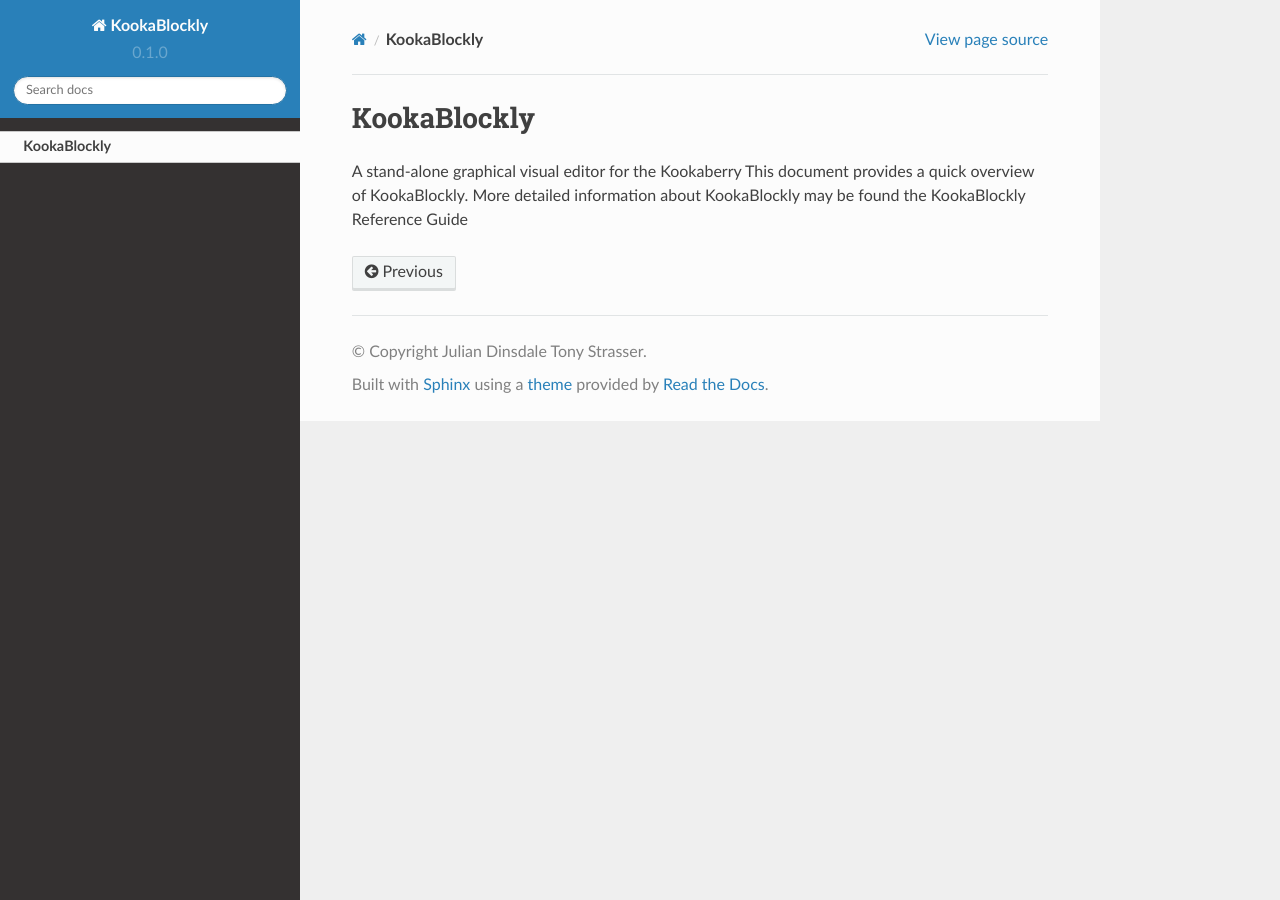
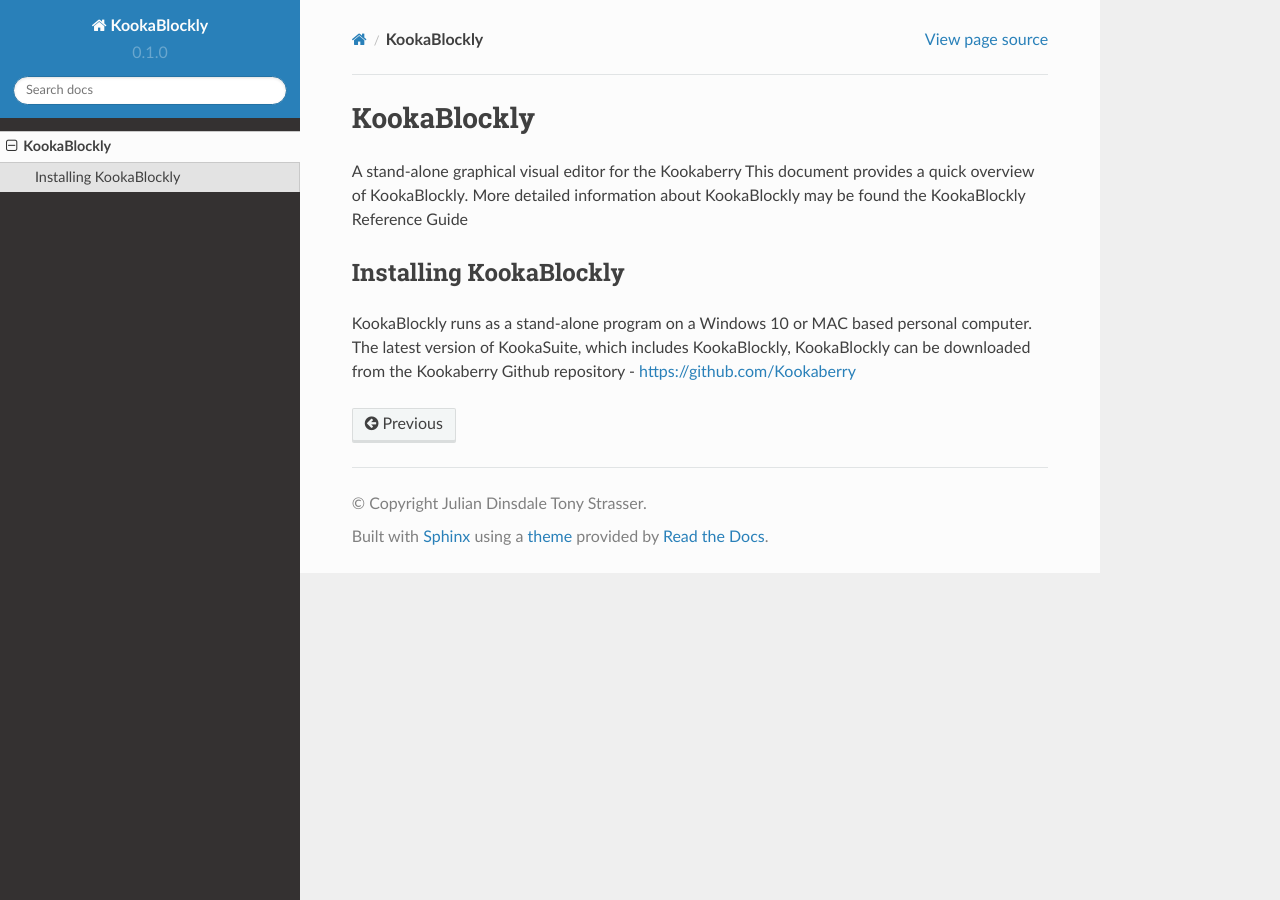
Before and after one commit to JulianDinsdale/KookaBlockly, a Sphinx documentation site: the page built from docs/source/KookaBlockly_Overview.rst, in a window 1280 px wide. Built offline with Sphinx 7.4.7 and the Read the Docs theme 2.0.0, drawn with Linux system fonts in a browser that asks for light colours.

Commit message:
a few lines added

```diff
--- a/docs/source/KookaBlockly_Overview.rst
+++ b/docs/source/KookaBlockly_Overview.rst
@@ -6,3 +6,12 @@
 A stand-alone graphical visual editor for the Kookaberry
 This document provides a quick overview of KookaBlockly.  More detailed information about KookaBlockly
 may be found the KookaBlockly Reference Guide
+
+
+Installing KookaBlockly
+-----------------------
+
+KookaBlockly runs as a stand-alone program on a Windows 10 or MAC based personal computer.
+The latest version of KookaSuite, which includes KookaBlockly,  KookaBlockly can be downloaded
+from the Kookaberry Github repository -
+https://github.com/Kookaberry
```
